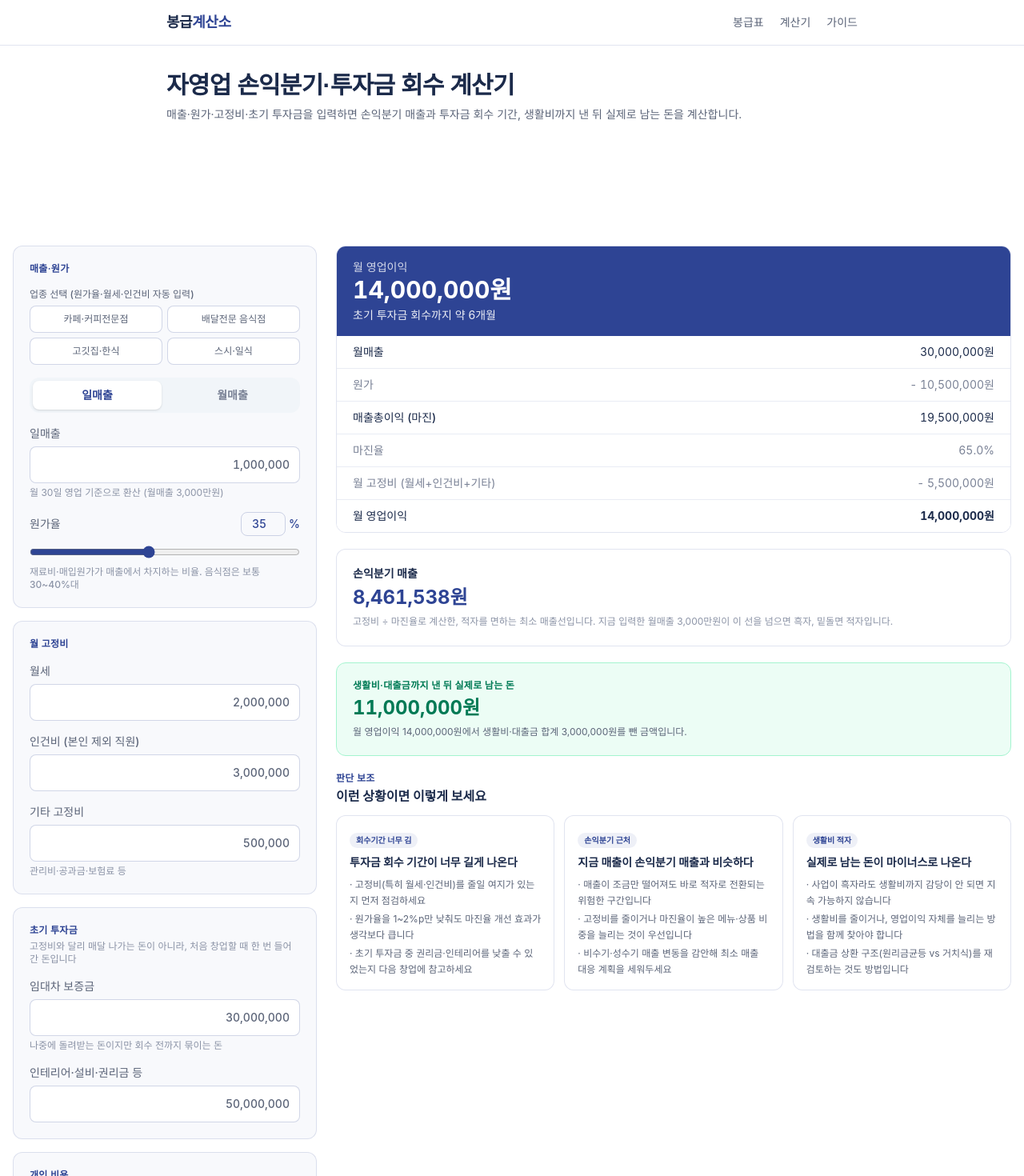
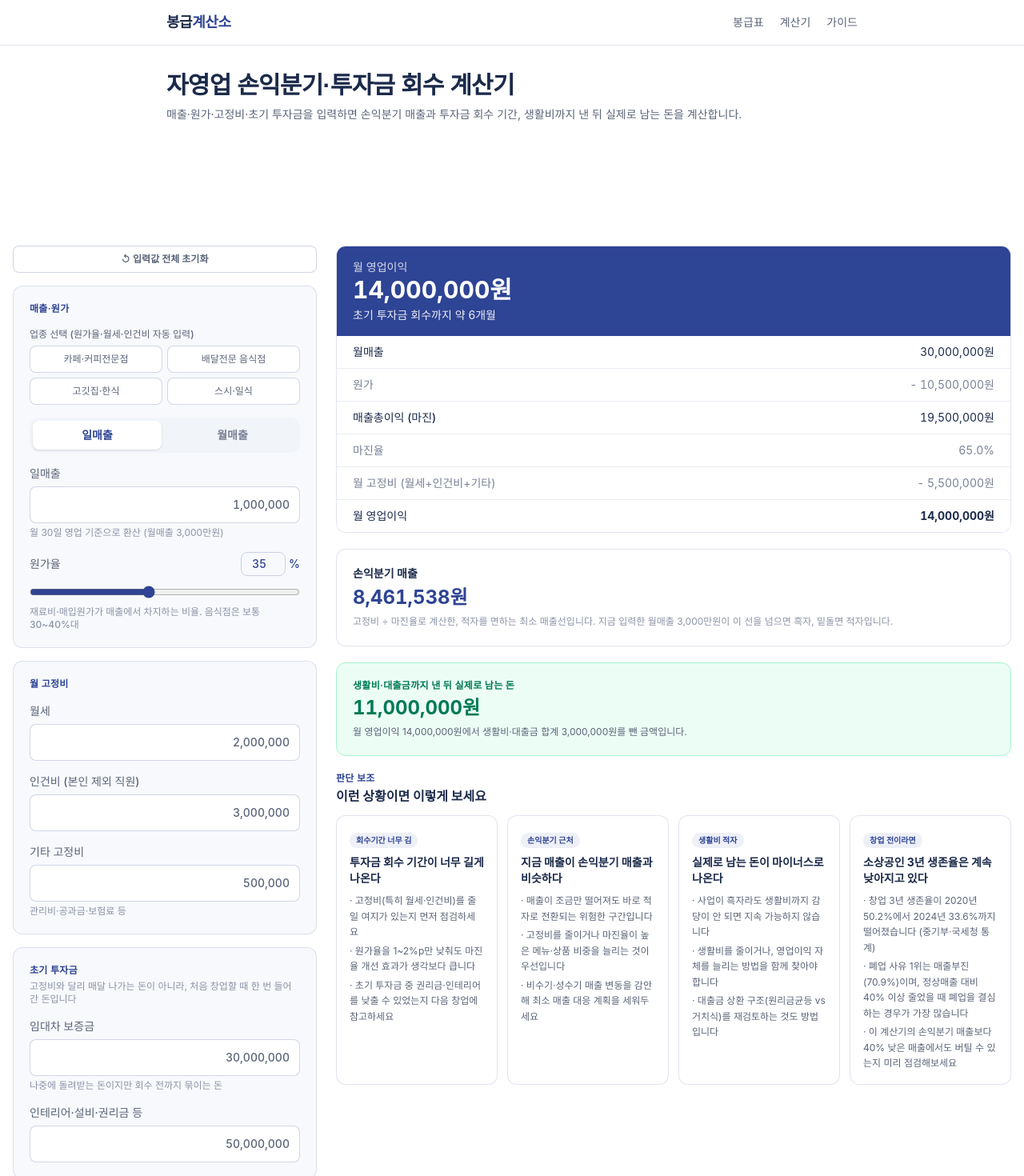
Before and after one commit to parkdane/pay-calc, a Next.js app: page /calc/business-breakeven in a window 1280 px wide. Shown: the top 1470 px of the page at 80% size. Built offline with nearby package versions, Linux system fonts and the light colour scheme; a web font is replaced by a local one.

Commit message:
business-breakeven: 초기화 버튼, 소상공인 생존율 통계 카드 추가

```diff
--- a/components/BusinessBreakEvenCalc.tsx
+++ b/components/BusinessBreakEvenCalc.tsx
@@ -43,26 +43,55 @@ const INDUSTRY_PRESETS = [
   },
 ] as const;
 
+const DEFAULTS = {
+  revMode: "daily" as const,
+  dailyRevenue: 1000000,
+  monthlyRevenueInput: 30000000,
+  costRate: 35,
+  rent: 2000000,
+  labor: 3000000,
+  otherFixed: 500000,
+  deposit: 30000000,
+  startupCost: 50000000,
+  livingCost: 2500000,
+  loanPayment: 500000,
+};
+
 export default function BusinessBreakEvenCalc() {
   // 매출
-  const [revMode, setRevMode] = useState<"daily" | "monthly">("daily");
-  const [dailyRevenue, setDailyRevenue] = useState(1000000);
-  const [monthlyRevenueInput, setMonthlyRevenueInput] = useState(30000000);
-  const [costRate, setCostRate] = useState(35); // 원가율(%)
+  const [revMode, setRevMode] = useState<"daily" | "monthly">(DEFAULTS.revMode);
+  const [dailyRevenue, setDailyRevenue] = useState(DEFAULTS.dailyRevenue);
+  const [monthlyRevenueInput, setMonthlyRevenueInput] = useState(DEFAULTS.monthlyRevenueInput);
+  const [costRate, setCostRate] = useState(DEFAULTS.costRate); // 원가율(%)
   const [industryId, setIndustryId] = useState<string | null>(null);
 
   // 월 고정비
-  const [rent, setRent] = useState(2000000);
-  const [labor, setLabor] = useState(3000000);
-  const [otherFixed, setOtherFixed] = useState(500000);
+  const [rent, setRent] = useState(DEFAULTS.rent);
+  const [labor, setLabor] = useState(DEFAULTS.labor);
+  const [otherFixed, setOtherFixed] = useState(DEFAULTS.otherFixed);
 
   // 초기 투자금 (창업 비용)
-  const [deposit, setDeposit] = useState(30000000);
-  const [startupCost, setStartupCost] = useState(50000000);
+  const [deposit, setDeposit] = useState(DEFAULTS.deposit);
+  const [startupCost, setStartupCost] = useState(DEFAULTS.startupCost);
 
   // 개인 비용
-  const [livingCost, setLivingCost] = useState(2500000);
-  const [loanPayment, setLoanPayment] = useState(500000);
+  const [livingCost, setLivingCost] = useState(DEFAULTS.livingCost);
+  const [loanPayment, setLoanPayment] = useState(DEFAULTS.loanPayment);
+
+  const resetAll = () => {
+    setRevMode(DEFAULTS.revMode);
+    setDailyRevenue(DEFAULTS.dailyRevenue);
+    setMonthlyRevenueInput(DEFAULTS.monthlyRevenueInput);
+    setCostRate(DEFAULTS.costRate);
+    setIndustryId(null);
+    setRent(DEFAULTS.rent);
+    setLabor(DEFAULTS.labor);
+    setOtherFixed(DEFAULTS.otherFixed);
+    setDeposit(DEFAULTS.deposit);
+    setStartupCost(DEFAULTS.startupCost);
+    setLivingCost(DEFAULTS.livingCost);
+    setLoanPayment(DEFAULTS.loanPayment);
+  };
 
   const result = useMemo(() => {
     const monthlyRevenue = revMode === "daily" ? dailyRevenue * 30 : monthlyRevenueInput;
@@ -123,6 +152,13 @@ export default function BusinessBreakEvenCalc() {
       <div className="grid gap-6 lg:grid-cols-[380px_1fr] lg:items-start">
         {/* ═══ 왼쪽: 입력 ═══ */}
         <div className="space-y-4">
+          <button
+            onClick={resetAll}
+            className="w-full rounded-lg border border-[rgba(46,68,148,0.22)] bg-white py-2 text-xs font-semibold text-[#5B6478] hover:border-[#2E4494] hover:text-[#2E4494]"
+          >
+            ↺ 입력값 전체 초기화
+          </button>
+
           {/* 매출·원가 */}
           <div className="space-y-4 rounded-xl border border-[rgba(46,68,148,0.14)] bg-[rgba(46,68,148,0.03)] p-5">
             <div>
@@ -327,7 +363,7 @@ export default function BusinessBreakEvenCalc() {
               <p className="text-xs font-semibold uppercase tracking-wide text-[#2E4494]">판단 보조</p>
               <p className="mt-0.5 text-base font-bold text-[#1B2A4A]">이런 상황이면 이렇게 보세요</p>
             </div>
-            <div className="grid gap-3 sm:grid-cols-3">
+            <div className="grid gap-3 sm:grid-cols-2 lg:grid-cols-4">
               {BUSINESS_DECISION_CARDS.map((card) => (
                 <div key={card.tag} className="rounded-xl border border-[rgba(46,68,148,0.14)] bg-white p-4">
                   <span className="inline-block rounded-full bg-[rgba(46,68,148,0.08)] px-2 py-0.5 text-[10px] font-semibold text-[#2E4494]">
@@ -385,6 +421,15 @@ const BUSINESS_DECISION_CARDS = [
       "대출금 상환 구조(원리금균등 vs 거치식)를 재검토하는 것도 방법입니다",
     ],
   },
+  {
+    tag: "창업 전이라면",
+    title: "소상공인 3년 생존율은 계속 낮아지고 있다",
+    bullets: [
+      "창업 3년 생존율이 2020년 50.2%에서 2024년 33.6%까지 떨어졌습니다 (중기부·국세청 통계)",
+      "폐업 사유 1위는 매출부진(70.9%)이며, 정상매출 대비 40% 이상 줄었을 때 폐업을 결심하는 경우가 가장 많습니다",
+      "이 계산기의 손익분기 매출보다 40% 낮은 매출에서도 버틸 수 있는지 미리 점검해보세요",
+    ],
+  },
 ];
 
 function MoneyField({
```
